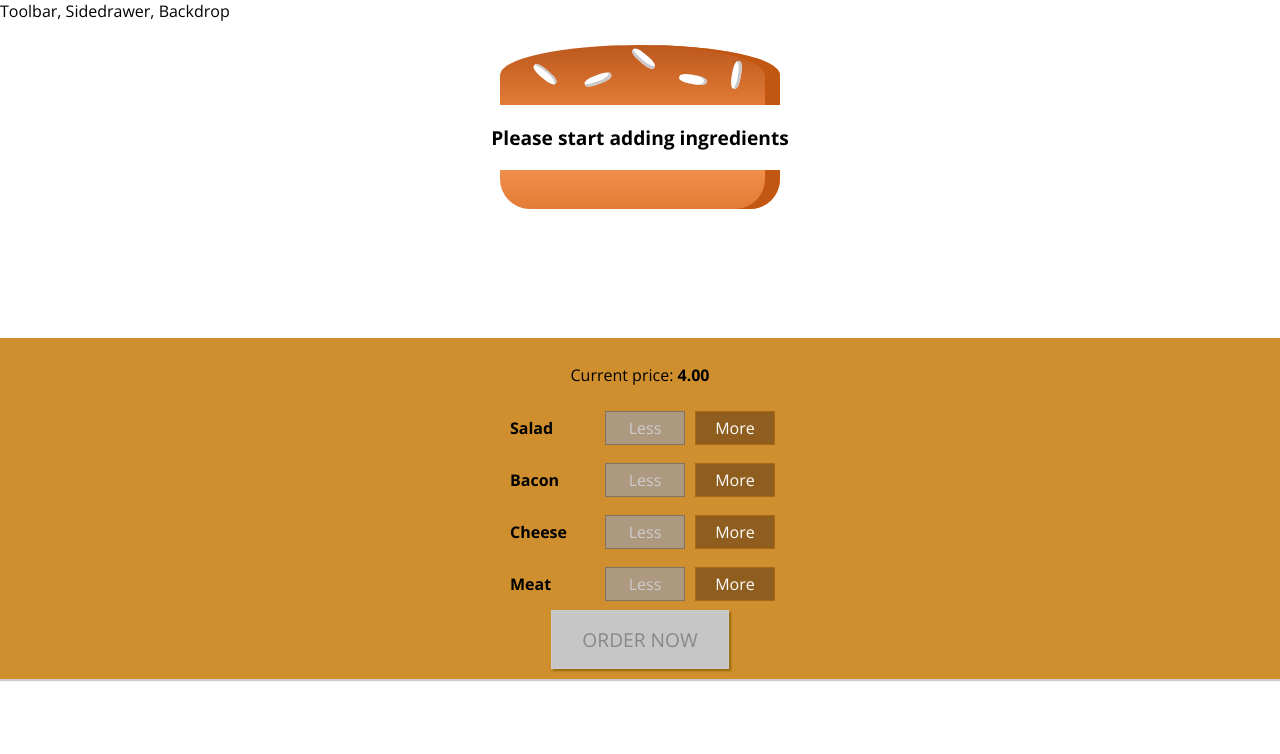
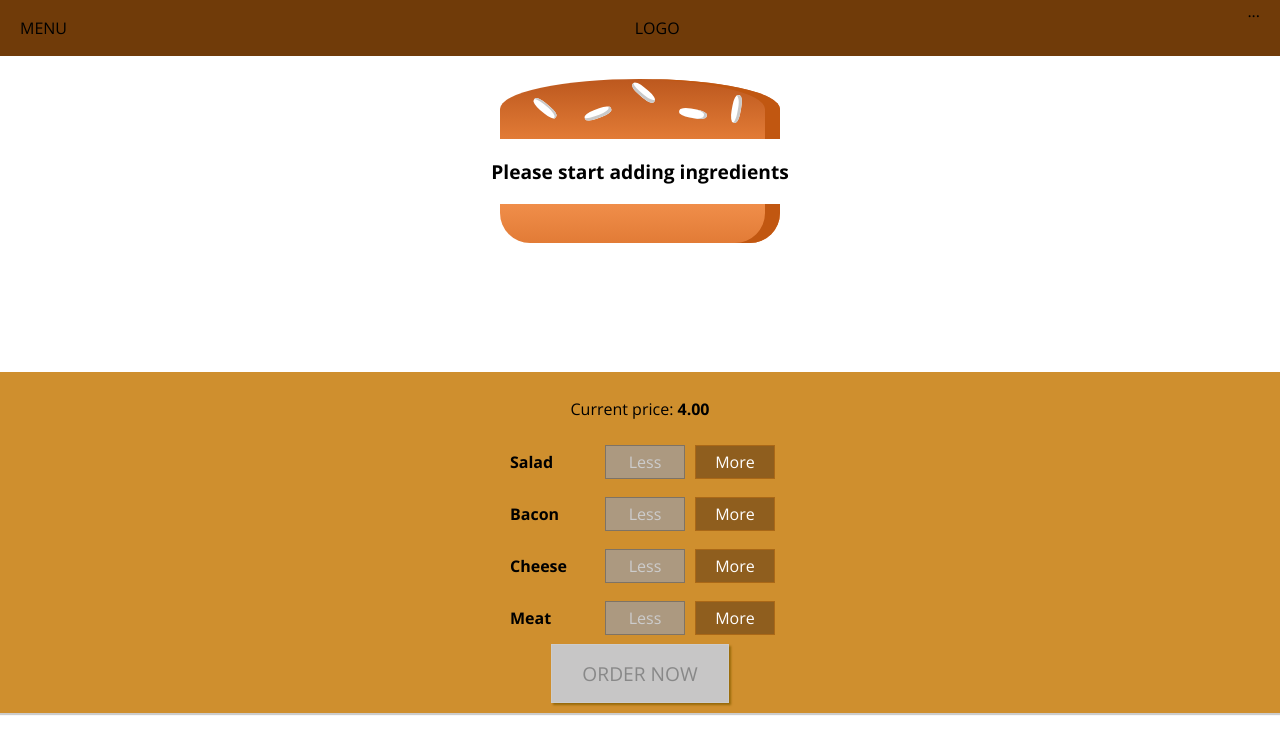
Before and after one commit to BenCRX/react-complete-guide, a React (Create React App) app: page / in a window 1280 px wide. Shown: the top 754 px of the page. Built offline with nearby package versions, Linux system fonts and the light colour scheme.

Commit message:
143 Finished - Adding a Toolbar

```diff
--- a/src/components/Layout/Layout.js
+++ b/src/components/Layout/Layout.js
@@ -1,13 +1,12 @@
 import React from "react";
+import Toolbar from "../Navigation/Toolbar/Toolbar";
 import style from "./Layout.module.css"
-//import Auxiliary from "../../hoc/Auxiliary";
 
 const Layout = (props) =>
 {
     return (
         <React.Fragment>
-            <div>Toolbar, Sidedrawer, Backdrop</div>
-
+            <Toolbar />
             <main className={style.Content}>
                 {props.children}
             </main>
--- a/src/components/Layout/Layout.module.css
+++ b/src/components/Layout/Layout.module.css
@@ -1,3 +1,3 @@
 .Content{
-    margin-top: 16px;
+    margin-top: 72px;
 }
--- /dev/null
+++ b/src/components/Navigation/Toolbar/Toolbar.js
@@ -0,0 +1,14 @@
+import React from "react";
+import style from "./Toolbar.module.css"
+
+const Toolbar = (props) => {
+  return (
+    <header className={style.Toolbar}>
+        <div>MENU</div>
+        <div>LOGO</div>
+        <nav>...</nav>
+    </header>
+  )
+};
+
+export default Toolbar;
--- /dev/null
+++ b/src/components/Navigation/Toolbar/Toolbar.module.css
@@ -0,0 +1,18 @@
+.Toolbar{
+    height: 56px;
+    width: 100%;
+    position: fixed;
+    top: 0;
+    left: 0;
+    background-color: #703B09;
+    display: flex;
+    justify-content: space-between;
+    align-items: center;
+    padding: 0 20px;
+    box-sizing: border-box;
+    z-index: 90;
+}
+
+.Toolbar nav{
+    height: 100%;
+}
```
